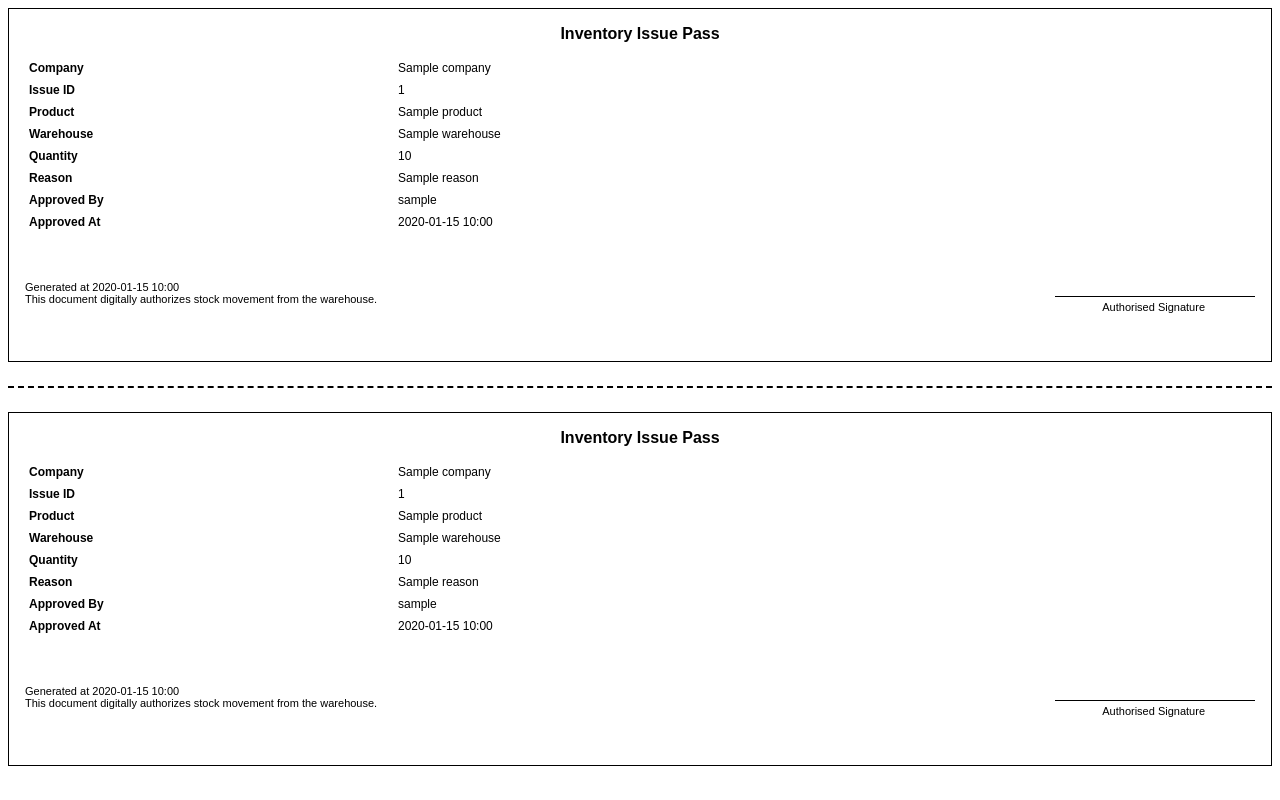
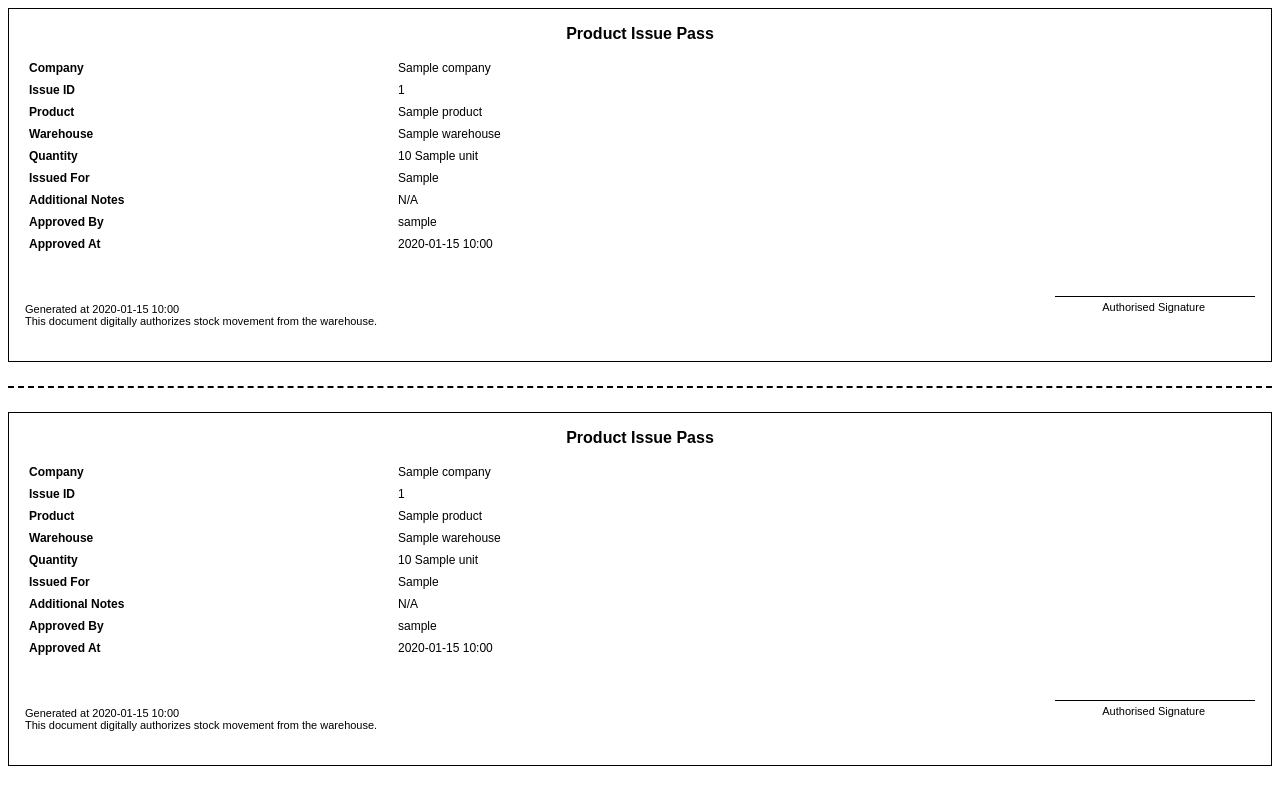
Before and after one commit to mr-vaibh/IMS, a Django app: template backend/reports/templates/reports/issue_pass.html in a window 1280 px wide. Run offline with Django 5.2, Linux system fonts and the light colour scheme; the template is opened without the code that fills it: most values are stand-ins (such as "Sample title", 1, 10 or a date in 2020).

Commit message:
text change

```diff
--- a/backend/reports/templates/reports/issue_pass.html
+++ b/backend/reports/templates/reports/issue_pass.html
@@ -73,7 +73,7 @@
 
 {% for copy in "12" %}
   <div class="pass">
-    <div class="title">Inventory Issue Pass</div>
+    <div class="title">Product Issue Pass</div>
 
     <table>
       <tr>
@@ -94,11 +94,15 @@
       </tr>
       <tr>
         <td class="label">Quantity</td>
-        <td>{{ issue.quantity }}</td>
+        <td>{{ issue.quantity }} {{ issue.product.unit }}</td>
       </tr>
       <tr>
-        <td class="label">Reason</td>
-        <td>{{ issue.reason }}</td>
+        <td class="label">Issued For</td>
+        <td>{{ issue.issue_type }}</td>
+      </tr>
+      <tr>
+        <td class="label">Additional Notes</td>
+        <td>{{ issue.notes|default:"N/A" }}</td>
       </tr>
       <tr>
         <td class="label">Approved By</td>
```
